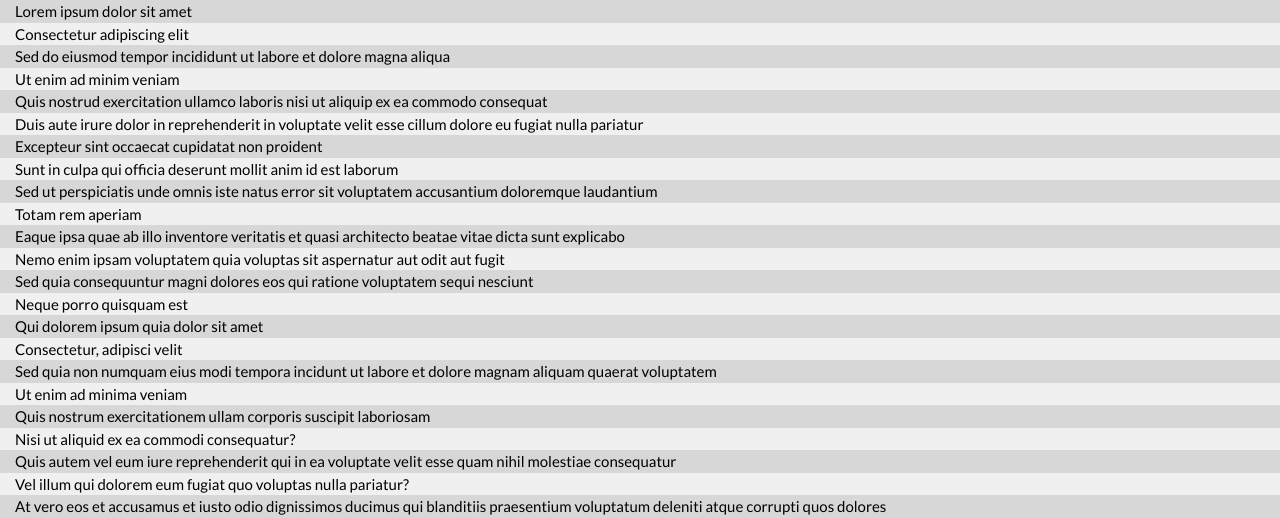
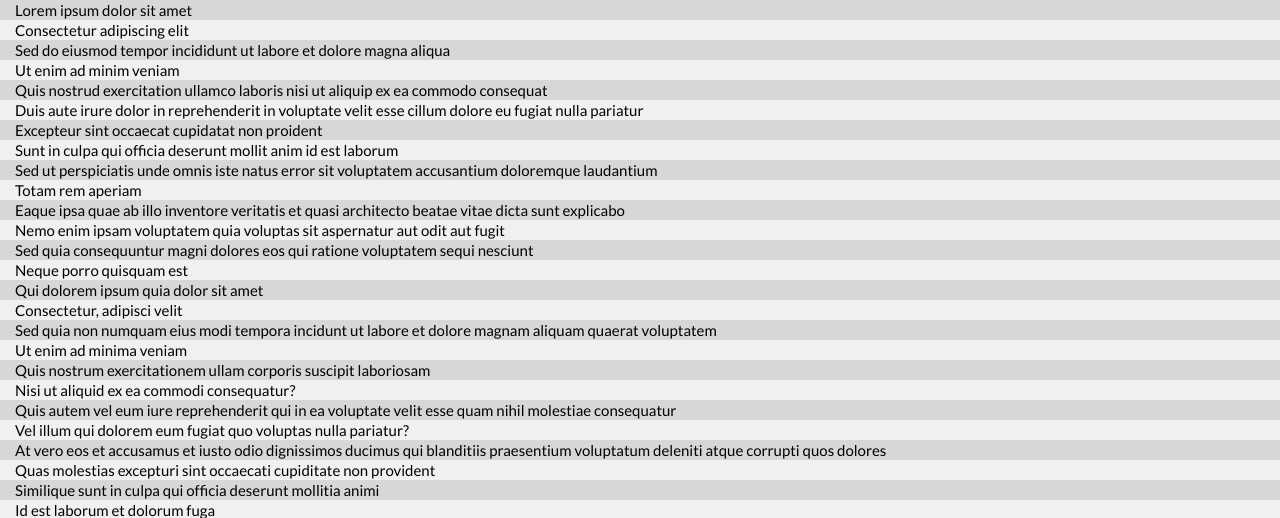
Before and after one commit to arnaizaitor/python-sandbox, a Flask app: page / in a window 1280 px wide. Shown: the top 518 px of the page. Run offline with Flask 2, Linux system fonts and the light colour scheme.

Commit message:
changed css

```diff
--- a/flask-learn/frontend/static/styles/styles.css
+++ b/flask-learn/frontend/static/styles/styles.css
@@ -23,6 +23,9 @@ main{
     border-right: transparent;
 
     color: black;
+    line-height: 2.5vh;
+
+    height: 2.5vh;
 }
 
 .index-div a{
```
